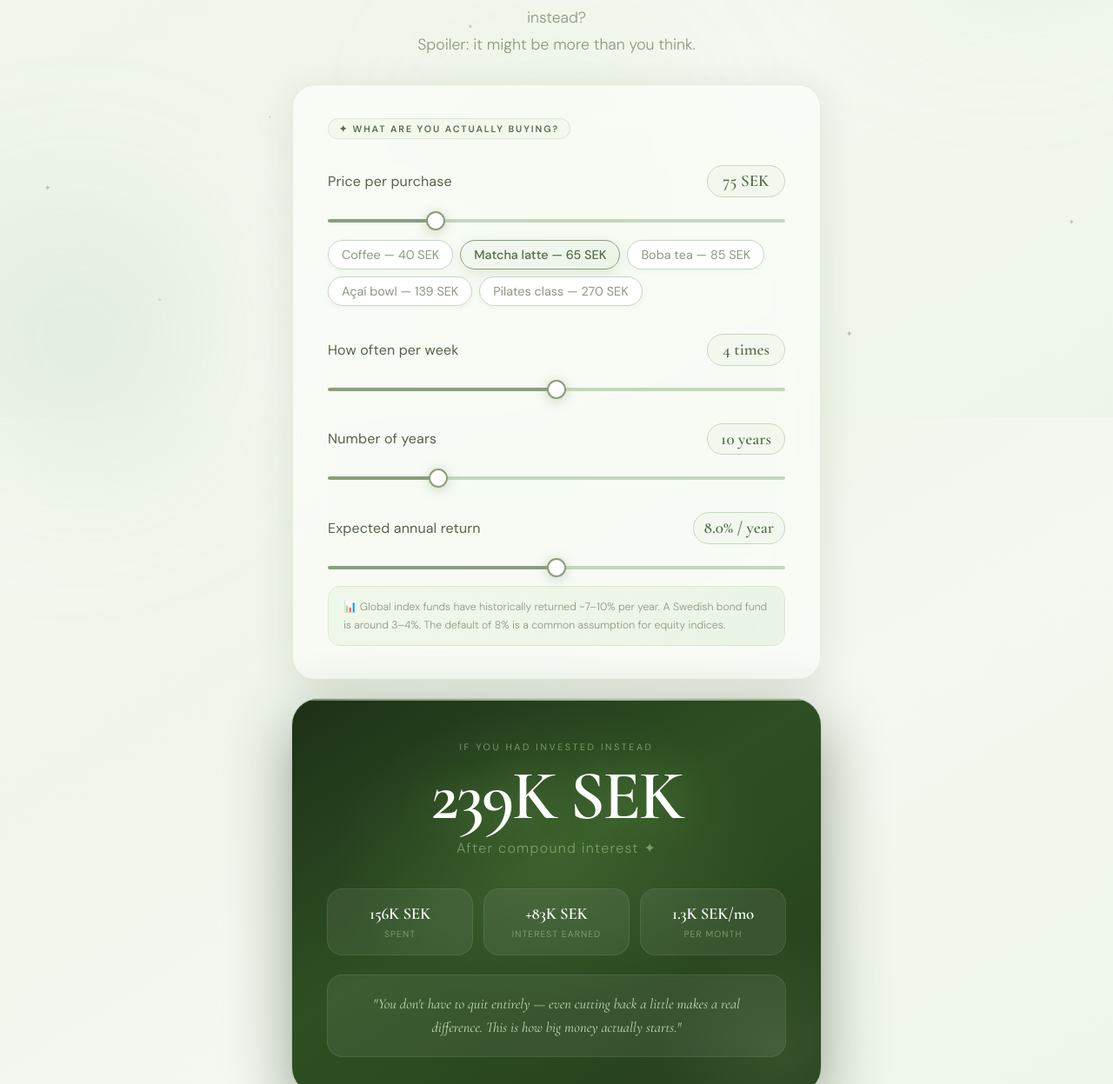
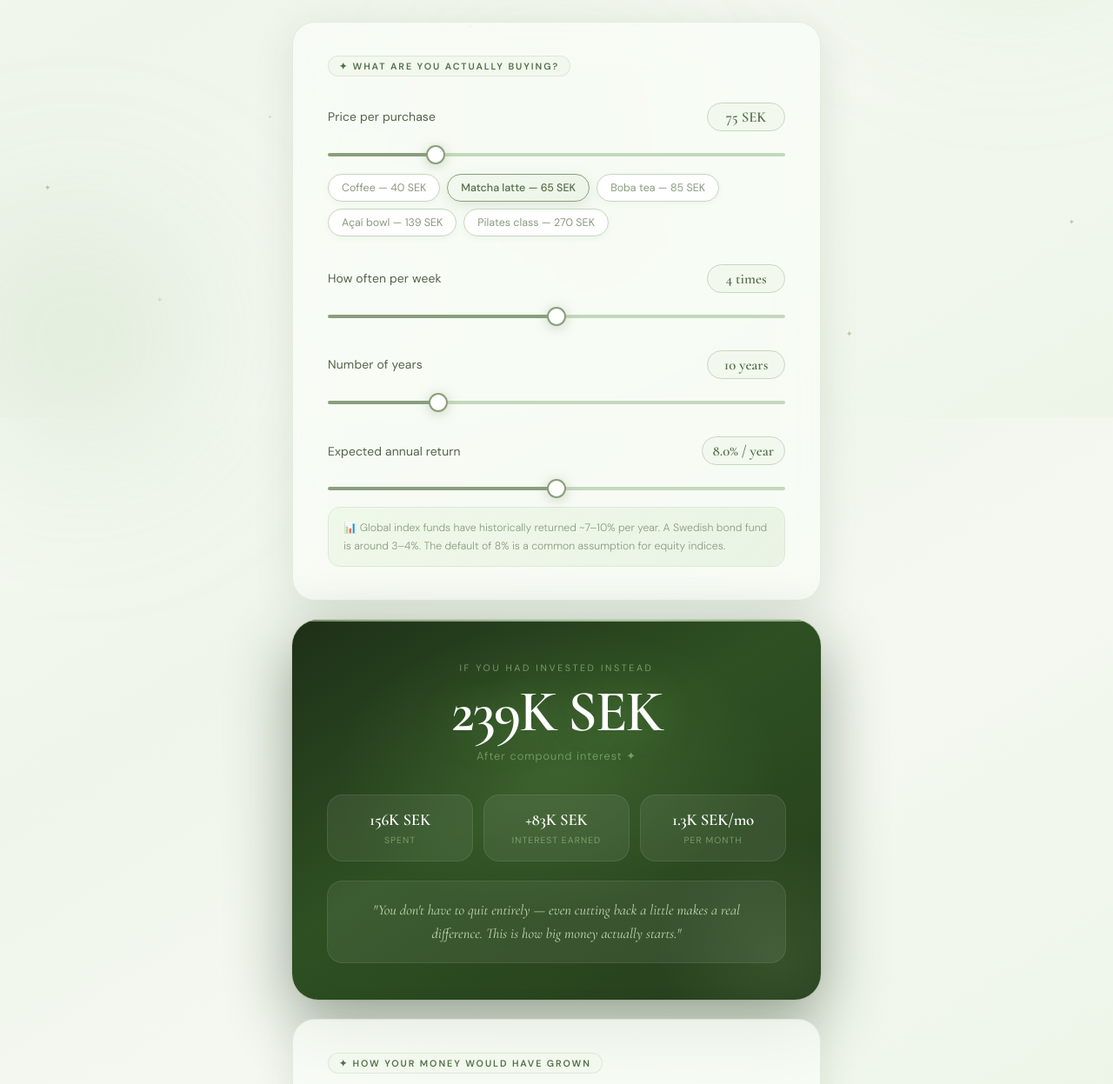
Before and after one commit to patlapa/vibescodingrinanceprojects, a plain HTML site: page index.html in a window 1280 px wide. Shown: the part 320-1567 px from the top of the page at 87% size. Drawn offline with nearby package versions, Linux system fonts and the light colour scheme.

Commit message:
Update index.html

```diff
--- a/index.html
+++ b/index.html
@@ -140,7 +140,7 @@
 
     h1 {
       font-family: 'Cormorant Garamond', serif;
-      font-size: 4.2rem;
+      font-size: 3.3rem;
       font-weight: 300;
       color: var(--text);
       line-height: 1.08;
@@ -166,7 +166,7 @@
 
     .subtitle {
       color: var(--text-muted);
-      font-size: 1.1rem;
+      font-size: 0.91rem;
       font-weight: 300;
       max-width: 380px;
       line-height: 1.75;
@@ -217,14 +217,14 @@
       margin-bottom: 13px;
     }
     .slider-label .lbl {
-      font-size: 1rem;
+      font-size: 0.87rem;
       color: var(--text-mid);
       font-weight: 400;
       letter-spacing: 0.01em;
     }
     .slider-label .val {
       font-family: 'Cormorant Garamond', serif;
-      font-size: 1.2rem;
+      font-size: 1.05rem;
       font-weight: 600;
       color: var(--sage-deep);
       background: var(--sage-pale);
@@ -290,7 +290,7 @@
       border-radius: 32px;
       color: var(--text-muted);
       padding: 7px 15px;
-      font-size: 0.9rem;
+      font-size: 0.78rem;
       cursor: pointer;
       transition: all 0.22s ease;
       font-family: 'DM Sans', sans-serif;
@@ -399,7 +399,7 @@
 
     .big-number {
       font-family: 'Cormorant Garamond', serif;
-      font-size: 5rem;
+      font-size: 4.2rem;
       font-weight: 600;
       color: #fff;
       line-height: 1;
@@ -413,7 +413,7 @@
 
     .big-sub {
       color: rgba(195, 235, 175, 0.48);
-      font-size: 1rem;
+      font-size: 0.80rem;
       font-weight: 300;
       letter-spacing: 0.08em;
       margin-bottom: 36px;
@@ -491,7 +491,7 @@
     /* ── Footer ── */
     .footer-note {
       color: var(--text-muted);
-      font-size: 0.85rem;
+      font-size: 0.73rem;
       text-align: center;
       letter-spacing: 0.03em;
       line-height: 1.75;
```
